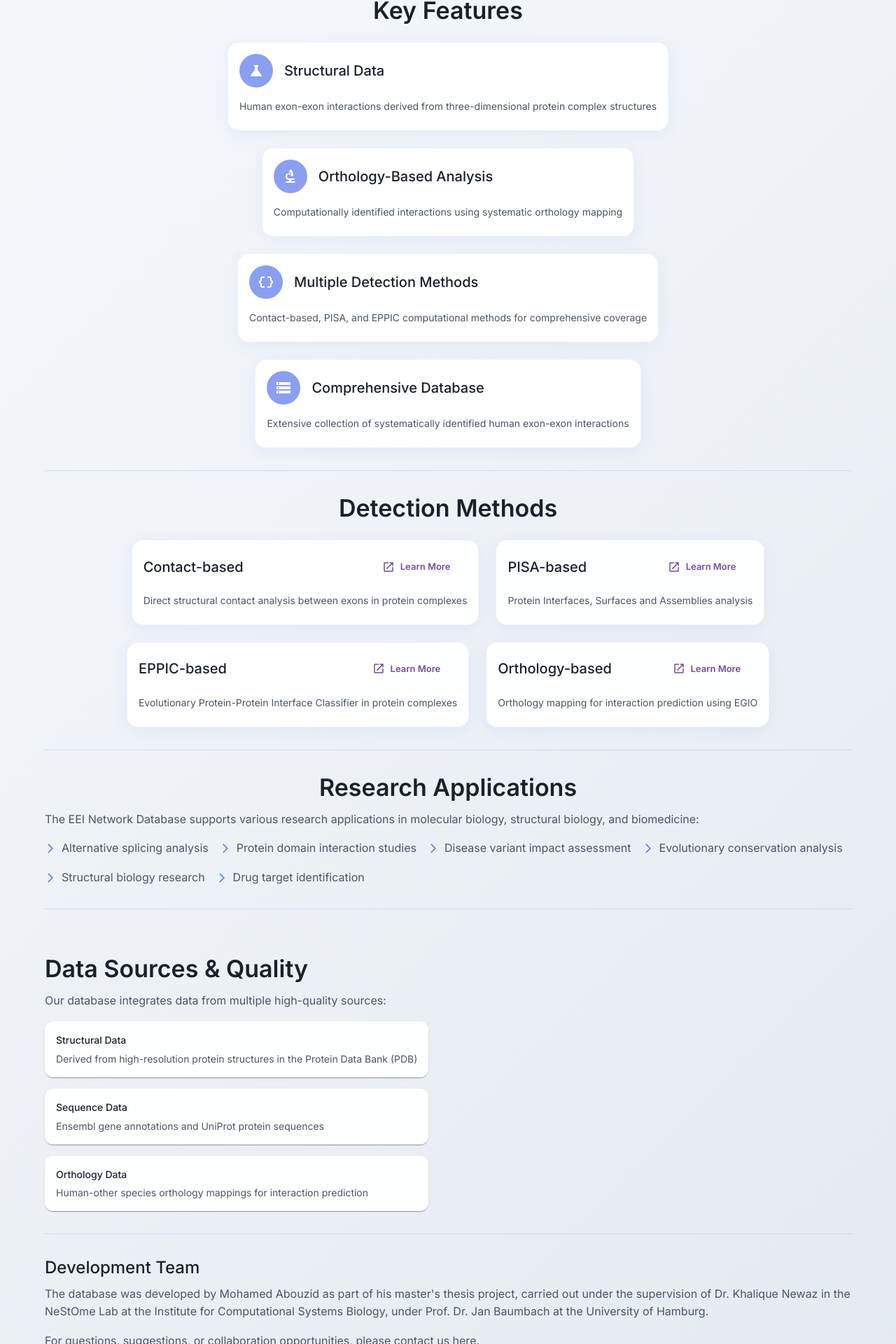
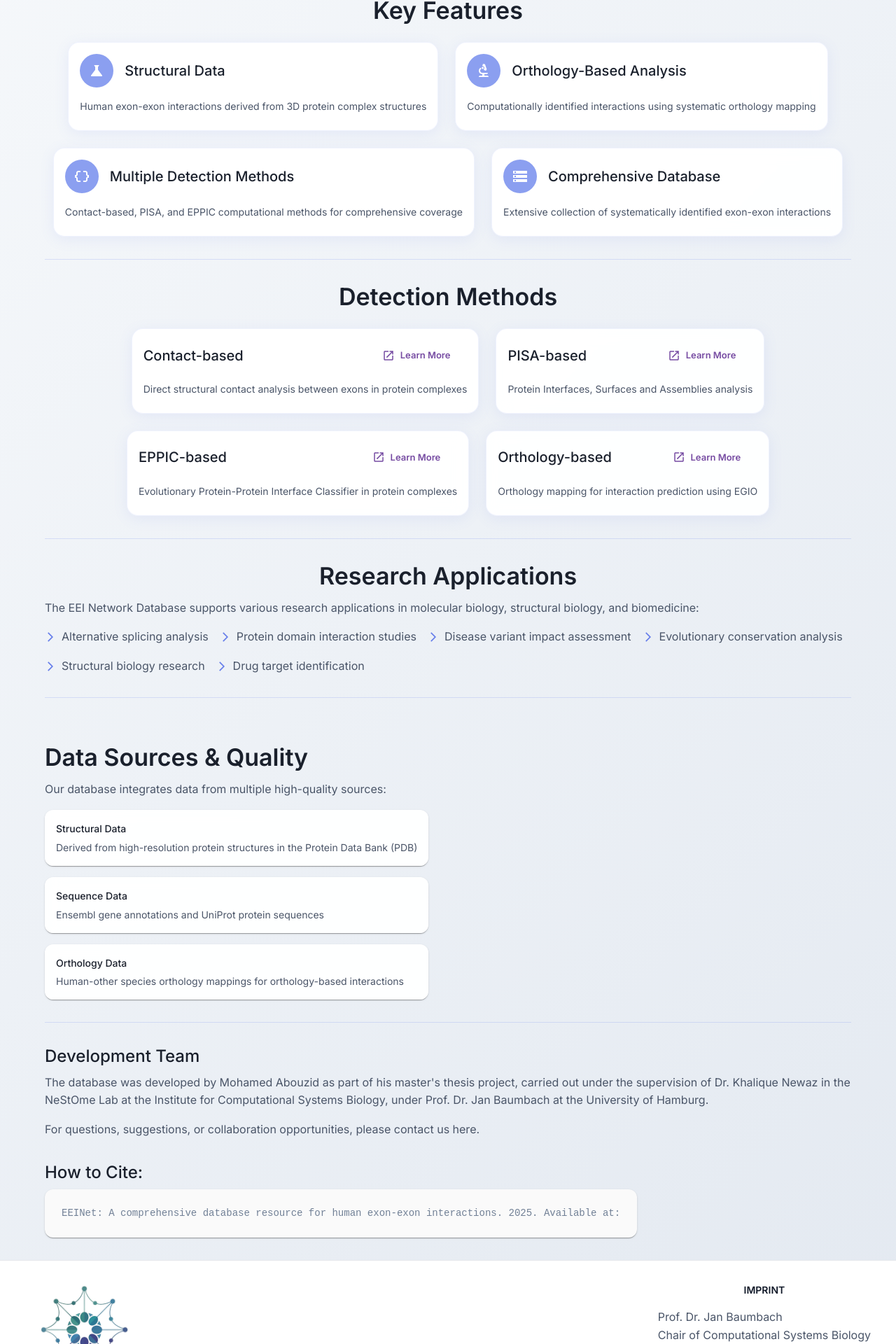
Before and after one commit to MohamedAbouzid1/EEINet, a React (Create React App) app in the folder frontend/: page /about in a window 1280 px wide. Shown: the part 616-2536 px from the top of the page at 70% size. Built offline with nearby package versions, Linux system fonts and the light colour scheme; no server answers.

Commit message:
updated search

```diff
--- a/frontend/src/components/layout/Footer.js
+++ b/frontend/src/components/layout/Footer.js
@@ -25,7 +25,7 @@ const FooterComponent = () => {
                         </div>
                         <div style={{ marginRight: '20px' }}>
                             <h2 className="mb-4 text-sm font-semibold text-gray-900 uppercase text-center">
-                                Impressum
+                                Imprint
                             </h2>
 
                             <p>Prof. Dr. Jan Baumbach</p>
--- a/frontend/src/components/layout/Navbar.js
+++ b/frontend/src/components/layout/Navbar.js
@@ -32,10 +32,10 @@ const Navbar = () => {
 
     const menuItems = [
         { text: 'Home', path: '/', icon: <Home /> },
-        { text: 'About', path: '/about', icon: <Info /> },
         { text: 'Search', path: '/search', icon: <Search /> },
         { text: 'Statistics', path: '/statistics', icon: <BarChart /> },
         { text: 'Export', path: '/export', icon: <FileDownload /> },
+        { text: 'About', path: '/about', icon: <Info /> },
         { text: 'Help', path: '/help', icon: <Help /> },
     ];
 
--- a/frontend/src/pages/AboutPage.js
+++ b/frontend/src/pages/AboutPage.js
@@ -35,7 +35,7 @@ const AboutPage = () => {
         {
             icon: <Science />,
             title: 'Structural Data',
-            description: 'Human exon-exon interactions derived from three-dimensional protein complex structures',
+            description: 'Human exon-exon interactions derived from 3D protein complex structures',
         },
         {
             icon: <Biotech />,
@@ -50,7 +50,7 @@ const AboutPage = () => {
         {
             icon: <Storage />,
             title: 'Comprehensive Database',
-            description: 'Extensive collection of systematically identified human exon-exon interactions',
+            description: 'Extensive collection of systematically identified exon-exon interactions',
         },
     ];
 
@@ -289,7 +289,7 @@ const AboutPage = () => {
                                             Orthology Data
                                         </Typography>
                                         <Typography variant="body2" color="text.secondary">
-                                            Human-other species orthology mappings for interaction prediction
+                                            Human-other species orthology mappings for orthology-based interactions
                                         </Typography>
                                     </Paper>
                                 </Grid>
```
